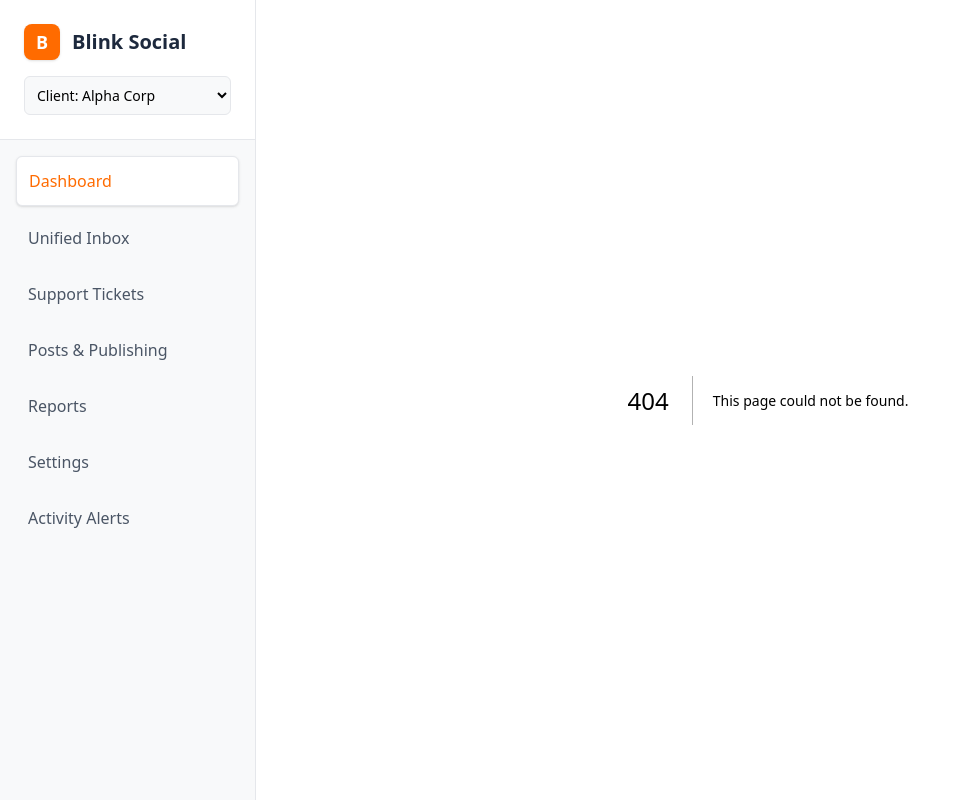
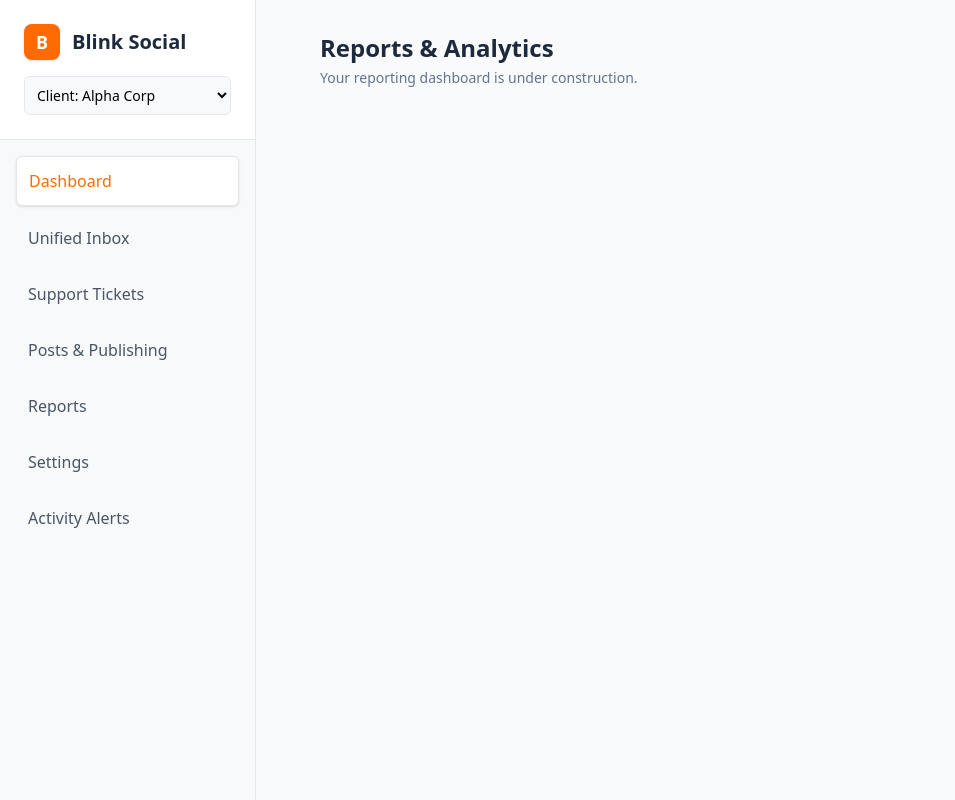
Before and after one commit to Blinkcx-ui/blink-social-tool, a Next.js app in the folder blink-social-tool/: page /reports in a window 1280 px wide. Before the commit this address had no page. Shown: the whole page, without its empty margins (0-955 px from the left). Built offline with nearby package versions, Linux system fonts and the light colour scheme.

Commit message:
Add missing reports page to resolve 404 crash

```diff
--- /dev/null
+++ b/blink-social-tool/app/reports/page.tsx
@@ -0,0 +1,12 @@
+export const dynamic = 'force-dynamic';
+
+export default function ReportsPage() {
+  return (
+    <div className="min-h-screen bg-slate-50 p-8">
+      <div className="max-w-4xl mx-auto">
+        <h1 className="text-2xl font-bold text-slate-800">Reports & Analytics</h1>
+        <p className="text-sm text-slate-500 mt-1">Your reporting dashboard is under construction.</p>
+      </div>
+    </div>
+  );
+}
```
